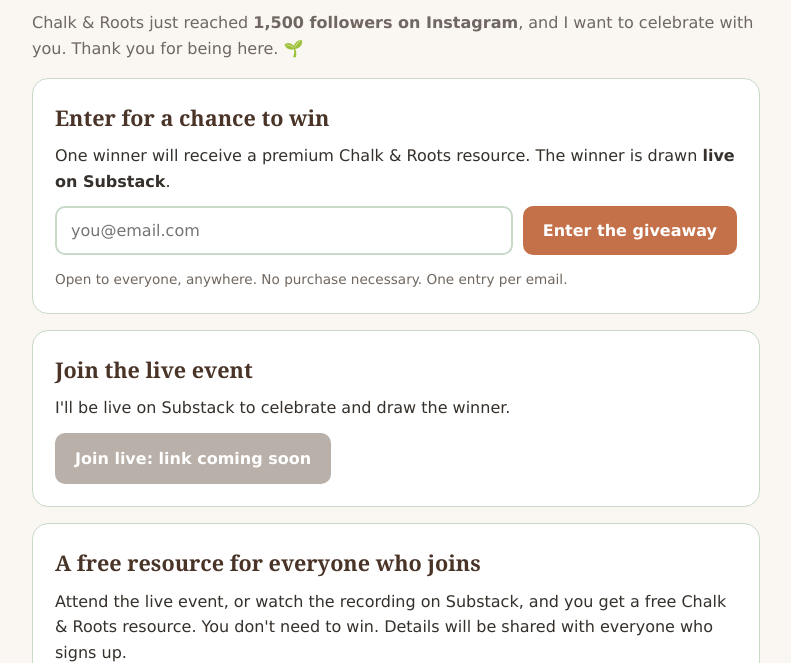
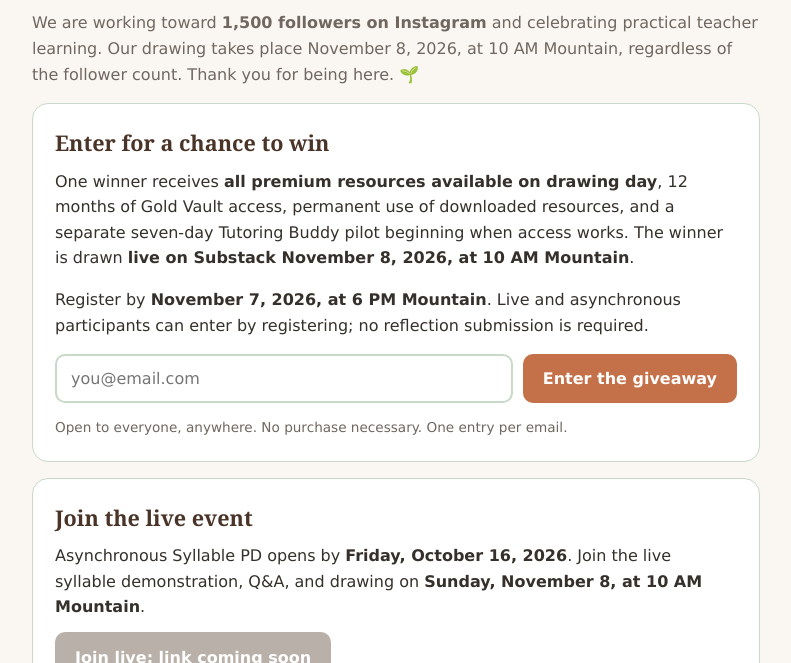
Before and after one commit to chalkandroots-spec/chalkandrootssite, a website: page giveaway.html in a window 1280 px wide. Shown: the part 137-800 px from the top of the page, without its empty margins (244-1035 px from the left). Drawn offline with Linux system fonts and the light colour scheme.

Commit message:
Align registration page with confirmed PD dates and winner bundle

```diff
--- a/giveaway.html
+++ b/giveaway.html
@@ -4,7 +4,7 @@
 <meta charset="utf-8" />
 <meta name="viewport" content="width=device-width, initial-scale=1" />
 <title>The Gold Giveaway | Chalk &amp; Roots</title>
-<meta name="description" content="Celebrating 1,500 followers on Instagram. Sign up with your email for the Gold Giveaway. Open to everyone, anywhere. No purchase necessary." />
+<meta name="description" content="Register for Syllable PD and the November 8 Gold Giveaway. Open to everyone, anywhere. No purchase necessary." />
 <meta name="robots" content="noindex" />
 <!-- Google tag (gtag.js) -->
 <script async src="https://www.googletagmanager.com/gtag/js?id=G-5B46QKFX83"></script>
@@ -53,11 +53,11 @@ input[type=email]{flex:1;min-width:220px;padding:13px 14px;border:2px solid var(
 
 <span class="badge">GOLD GIVEAWAY</span>
 <h1 style="margin-top:10px">The Gold Giveaway</h1>
-<p class="lead">Chalk &amp; Roots just reached <b>1,500 followers on Instagram</b>, and I want to celebrate with you. Thank you for being here. 🌱</p>
+<p class="lead">We are working toward <b>1,500 followers on Instagram</b> and celebrating practical teacher learning. Our drawing takes place November 8, 2026, at 10 AM Mountain, regardless of the follower count. Thank you for being here. 🌱</p>
 
 <div class="card" id="enter">
   <h2 style="margin-top:0">Enter for a chance to win</h2>
-  <p style="margin:0">One winner will receive a premium Chalk &amp; Roots resource. The winner is drawn <b>live on Substack</b>.</p>
+  <p style="margin:0">One winner receives <b>all premium resources available on drawing day</b>, 12 months of Gold Vault access, permanent use of downloaded resources, and a separate seven-day Tutoring Buddy pilot beginning when access works. The winner is drawn <b>live on Substack November 8, 2026, at 10 AM Mountain</b>.<p>Register by <b>November 7, 2026, at 6 PM Mountain</b>. Live and asynchronous participants can enter by registering; no reflection submission is required.</p></p>
   <form id="giveawayForm" name="gold-giveaway" method="POST" data-netlify="true" netlify-honeypot="bot-field">
     <input type="hidden" name="form-name" value="gold-giveaway">
     <input type="hidden" class="src-field" name="source" value="">
@@ -72,18 +72,18 @@ input[type=email]{flex:1;min-width:220px;padding:13px 14px;border:2px solid var(
 
 <div class="card">
   <h2 style="margin-top:0">Join the live event</h2>
-  <p style="margin:0 0 12px">I'll be live on Substack to celebrate and draw the winner.</p>
+  <p style="margin:0 0 12px">Asynchronous Syllable PD opens by <b>Friday, October 16, 2026</b>. Join the live syllable demonstration, Q&amp;A, and drawing on <b>Sunday, November 8, at 10 AM Mountain</b>.</p>
   <a id="joinLive" class="btn disabled" href="#" aria-disabled="true">Join live: link coming soon</a>
 </div>
 
 <div class="card">
   <h2 style="margin-top:0">A free resource for everyone who joins</h2>
-  <p style="margin:0">Attend the live event, or watch the recording on Substack, and you get a free Chalk &amp; Roots resource. You don't need to win. Details will be shared with everyone who signs up.</p>
+  <p style="margin:0">Attend the live event, or watch the recording on Substack, and you get a free Chalk &amp; Roots resource. You don't need to win. Details will be shared with everyone who signs up. Anything already promised publicly as free remains available to everyone. <a href="/ai-continuum-pd">Try the AI continuum PD reflection</a>.</p>
 </div>
 
 <p class="small" style="margin-top:28px">This giveaway is not sponsored, endorsed, or administered by Instagram or Facebook.
 <span id="rulesWrap" style="display:none"> <a id="rulesLink" href="#" target="_blank" rel="noopener">Official rules</a></span></p>
-</div>
+<footer><a href="https://chalkandroots.com">chalkandroots.com</a></footer></div>
 
 <script>
 /* ---- Switches: edit these as the campaign moves along ---- */
```
